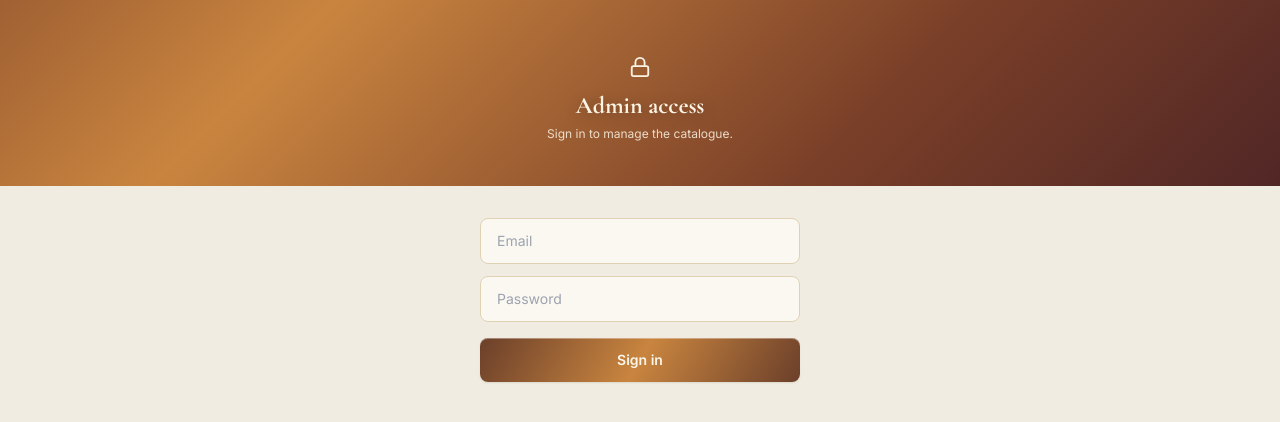
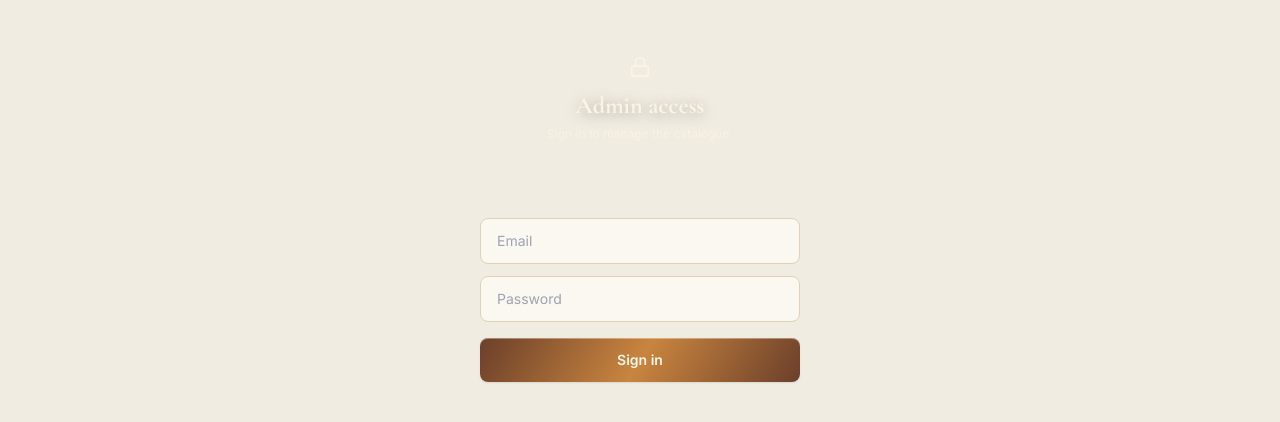
Before and after one commit to Rolexcode/2401scents, a Next.js app: page /admin in a window 1280 px wide. Shown: the top 422 px of the page. Built offline with nearby package versions, Linux system fonts and the light colour scheme; no server answers.

Commit message:
Remove satin effects and add editorial base styles

```diff
--- a/app/globals.css
+++ b/app/globals.css
@@ -2,34 +2,27 @@
 @tailwind components;
 @tailwind utilities;
 
-.satin-hero {
-  position: relative;
-  overflow: hidden;
-  background: linear-gradient(135deg, #3D1B24 0%, #7A3F28 38%, #C9853F 58%, #7A3F28 78%, #3D1B24 100%);
-  background-size: 220% 220%;
-  animation: satin-flow 14s ease-in-out infinite;
+html {
+  scroll-behavior: smooth;
 }
-@keyframes satin-flow {
-  0%, 100% { background-position: 0% 30%; }
-  50% { background-position: 100% 70%; }
+
+body {
+  margin: 0;
+  background: #F7F4EE;
+  color: #181512;
+  text-rendering: optimizeLegibility;
+  -webkit-font-smoothing: antialiased;
 }
-.satin-sheen {
-  position: absolute;
-  inset: -20%;
-  background: linear-gradient(100deg,
-    transparent 35%,
-    rgba(255, 247, 225, 0) 42%,
-    rgba(255, 247, 225, 0.55) 49%,
-    rgba(255, 247, 225, 0.9) 50%,
-    rgba(255, 247, 225, 0.55) 51%,
-    rgba(255, 247, 225, 0) 58%,
-    transparent 65%);
-  mix-blend-mode: overlay;
-  animation: sheen-sweep 5.5s ease-in-out infinite;
-  pointer-events: none;
+
+::selection {
+  background: #331921;
+  color: #F7F4EE;
 }
-@keyframes sheen-sweep {
-  0% { transform: translate(-45%, -15%) rotate(10deg); }
-  50% { transform: translate(10%, 8%) rotate(10deg); }
-  100% { transform: translate(65%, 25%) rotate(10deg); }
+
+button,
+a,
+input,
+textarea,
+select {
+  -webkit-tap-highlight-color: transparent;
 }
```
